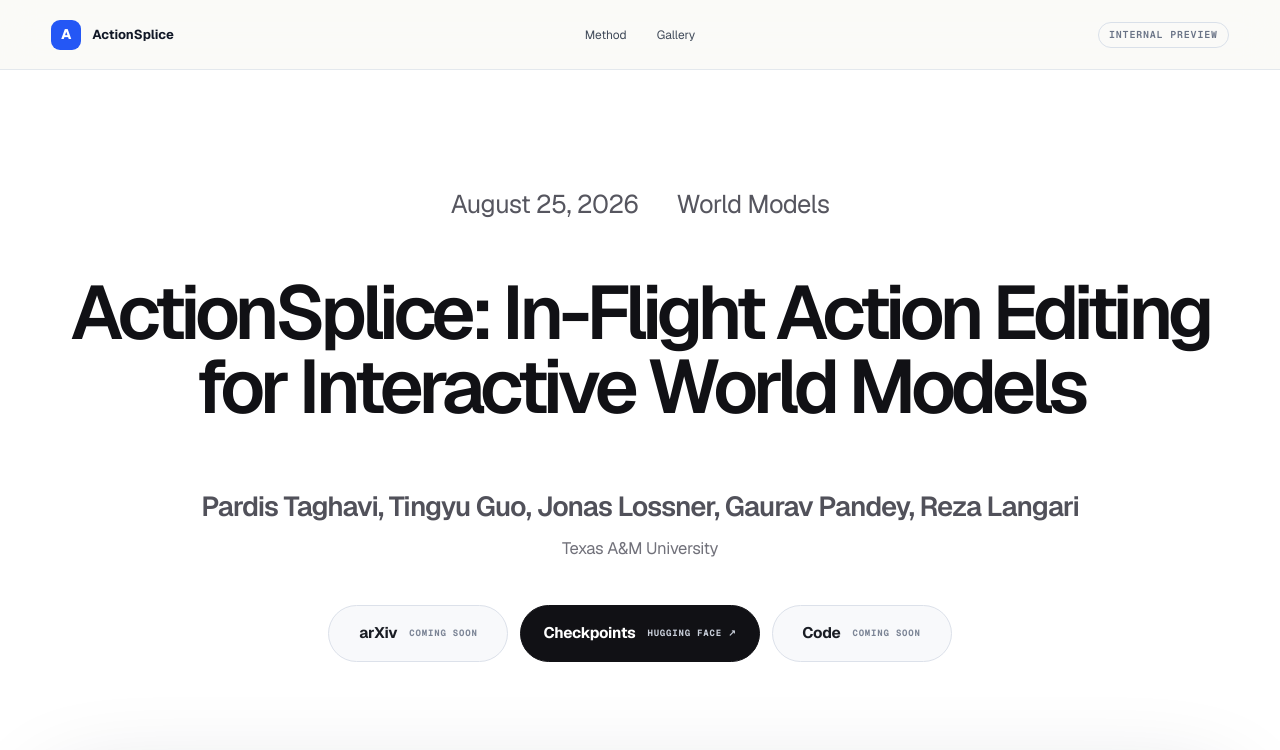
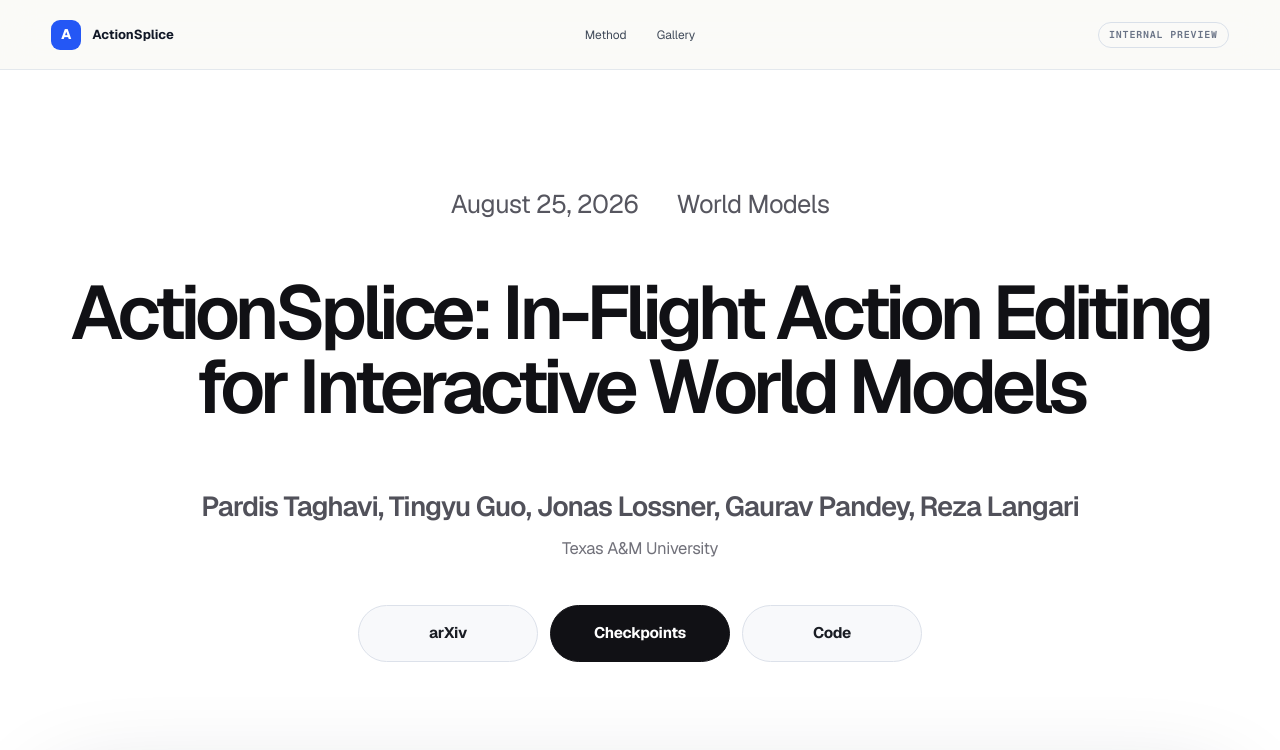
Before and after one commit to PardisTaghavi/actionsplice-website, a Next.js app: page / in a window 1280 px wide. Shown: the top 750 px of the page. Built offline with nearby package versions, Linux system fonts and the light colour scheme.

Commit message:
Simplify resource link labels

```diff
--- a/app/globals.css
+++ b/app/globals.css
@@ -66,15 +66,11 @@ button, input { font: inherit; }
 .hero-affiliation { margin: 12px auto 0; color: #71717a; font-size: clamp(15px, 1.3vw, 20px); line-height: 1.4; letter-spacing: -.02em; }
 .hero-actions { display: flex; justify-content: center; align-items: center; gap: 12px; margin-top: clamp(32px, 3.5vw, 48px); }
 .resource-placeholder {
-  display: inline-flex; align-items: center; justify-content: center; gap: 12px; min-width: 180px; padding: 16px 22px;
+  display: inline-flex; align-items: center; justify-content: center; min-width: 180px; padding: 16px 22px;
   border: 1px solid #dce1ea; border-radius: 999px; background: #f8f9fb; color: #1a1d24;
   font-size: clamp(15px, 1.2vw, 18px); font-weight: 610; letter-spacing: -.02em;
 }
-.resource-placeholder small {
-  color: #7c8596; font: 650 9px/1 var(--font-geist-mono), monospace; text-transform: uppercase; letter-spacing: .09em;
-}
 .resource-link { border-color: #111115; background: #111115; color: #fff; transition: transform .18s ease, background .18s ease; }
-.resource-link small { color: #c9cfda; }
 .resource-link:hover { transform: translateY(-2px); background: #25252a; }
 
 .hero-media {
--- a/app/page.tsx
+++ b/app/page.tsx
@@ -109,7 +109,6 @@ export default function Home() {
           <div className="hero-actions" aria-label="Research resources">
             <span className="resource-placeholder" aria-disabled="true">
               <span>arXiv</span>
-              <small>Coming soon</small>
             </span>
             <a
               className="resource-placeholder resource-link"
@@ -118,11 +117,9 @@ export default function Home() {
               rel="noreferrer"
             >
               <span>Checkpoints</span>
-              <small>Hugging Face ↗</small>
             </a>
             <span className="resource-placeholder" aria-disabled="true">
               <span>Code</span>
-              <small>Coming soon</small>
             </span>
           </div>
         </div>
```
